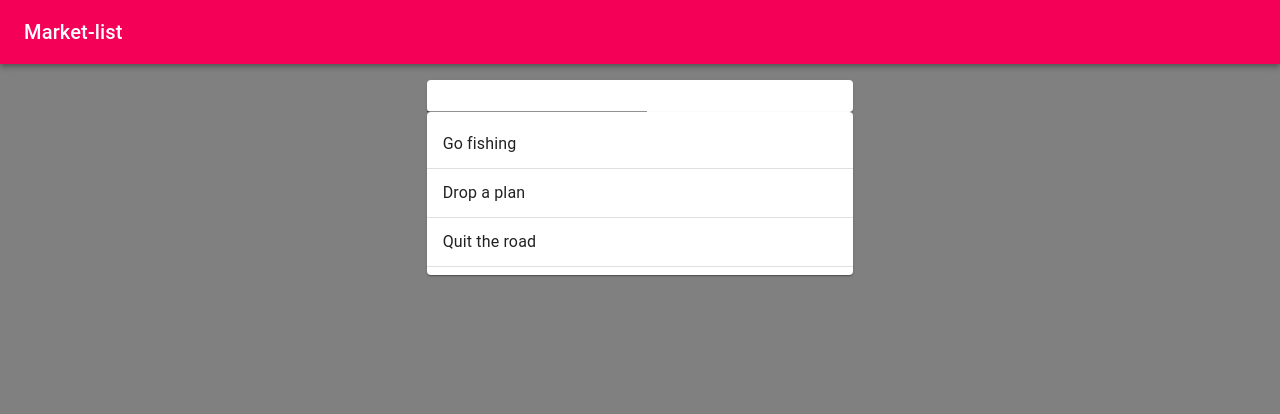
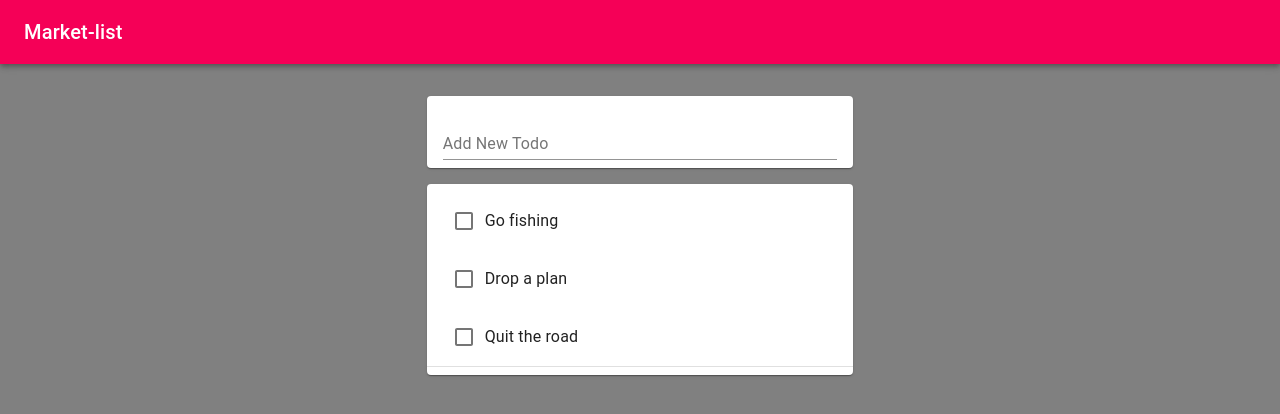
Before and after one commit to upluke/Shopping-list, a React (Create React App) app: page / in a window 1280 px wide. Shown: the top 414 px of the page. Built offline with nearby package versions, Linux system fonts and the light colour scheme.

Commit message:
todo&checkbox

```diff
--- /dev/null
+++ b/src/Todo.js
@@ -0,0 +1,13 @@
+import React from "react";
+import ListItem from "@material-ui/core/ListItem";
+import ListItemText from "@material-ui/core/ListItemText";
+import Checkbox from "@material-ui/core/Checkbox";
+
+export default function Todo({ task, completed }) {
+  return (
+    <ListItem>
+      <Checkbox tabIndex={-1} checked={completed} />
+      <ListItemText>{task}</ListItemText>
+    </ListItem>
+  );
+}
--- a/src/TodoForm.js
+++ b/src/TodoForm.js
@@ -1,12 +1,20 @@
 import React from "react";
+import { makeStyles } from "@material-ui/core/styles";
 import TextField from "@material-ui/core/TextField";
 import Paper from "@material-ui/core/Paper";
 import useInputState from "./hooks/useInputState";
+const useStyles = makeStyles((theme) => ({
+  paper: {
+    margin: "1rem 0",
+    padding: "0 1rem",
+  },
+}));
 
 function TodoForm({ addTodo }) {
   const [value, handleChange, reset] = useInputState("");
+  const classes = useStyles();
   return (
-    <Paper>
+    <Paper className={classes.paper}>
       <form
         onSubmit={(e) => {
           e.preventDefault();
@@ -14,7 +22,13 @@ function TodoForm({ addTodo }) {
           reset();
         }}
       >
-        <TextField value={value} onChange={handleChange} />
+        <TextField
+          value={value}
+          onChange={handleChange}
+          margin="normal"
+          label="Add New Todo"
+          fullWidth
+        />
       </form>
     </Paper>
   );
--- a/src/TodoList.js
+++ b/src/TodoList.js
@@ -1,9 +1,8 @@
 import React from "react";
 import Paper from "@material-ui/core/Paper";
 import List from "@material-ui/core/List";
-import ListItem from "@material-ui/core/ListItem";
-import ListItemText from "@material-ui/core/ListItemText";
 import Divider from "@material-ui/core/Divider";
+import Todo from "./Todo";
 
 export default function TodoList({ todos }) {
   return (
@@ -11,12 +10,10 @@ export default function TodoList({ todos }) {
       <List>
         {todos.map((todo) => (
           <>
-            <ListItem>
-              <ListItemText>{todo.task}</ListItemText>
-            </ListItem>
-            <Divider />
+            <Todo task={todo.task} key={todo.id} completed={todo.completed} />
           </>
         ))}
+        <Divider />
       </List>
     </Paper>
   );
```
